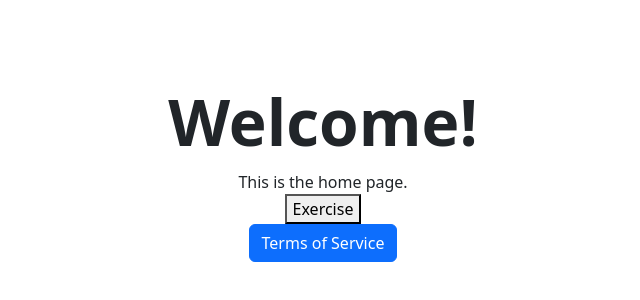
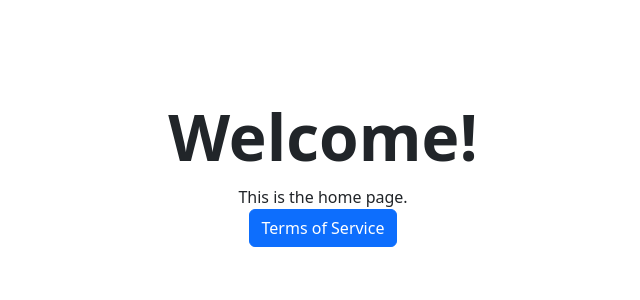
Before and after one commit to jeffreyzhai123/Code-Llama, a React (Create React App) app in the folder frontend/: page / in a window 1280 px wide. Shown: the part 232-532 px from the top of the page, without its empty margins (317-957 px from the left). Built offline with nearby package versions, Linux system fonts and the light colour scheme; no server answers.

Commit message:
installation of bootstrap and conditional render change in menu

```diff
--- a/frontend/package.json
+++ b/frontend/package.json
@@ -7,7 +7,9 @@
     "@testing-library/jest-dom": "^5.17.0",
     "@testing-library/react": "^13.4.0",
     "@testing-library/user-event": "^13.5.0",
+    "bootstrap": "^5.3.3",
     "react": "^18.3.1",
+    "react-bootstrap": "^2.10.4",
     "react-dom": "^18.3.1",
     "react-router-dom": "^6.24.0",
     "react-scripts": "^5.0.1",
--- a/frontend/src/pages/home.js
+++ b/frontend/src/pages/home.js
@@ -23,11 +23,13 @@ const Home = (props) => {
           <div>This is the home page.</div>
 
           {/* temporary button to help seeing code exercise pages */}
+          {user &&
           <div>
           <Link to ="/codeQuestion">
             <button className='exercise'>Exercise</button>
           </Link>
           </div>
+          }
 
           {/* The children of the SignedOut component are rendered only when the user is signed out from the app. In this case, the app will render a SignInButton */}
           {isChecked &&
```
Also changed, not shown: 1 other file (tests, documents, lock files or other folders).
